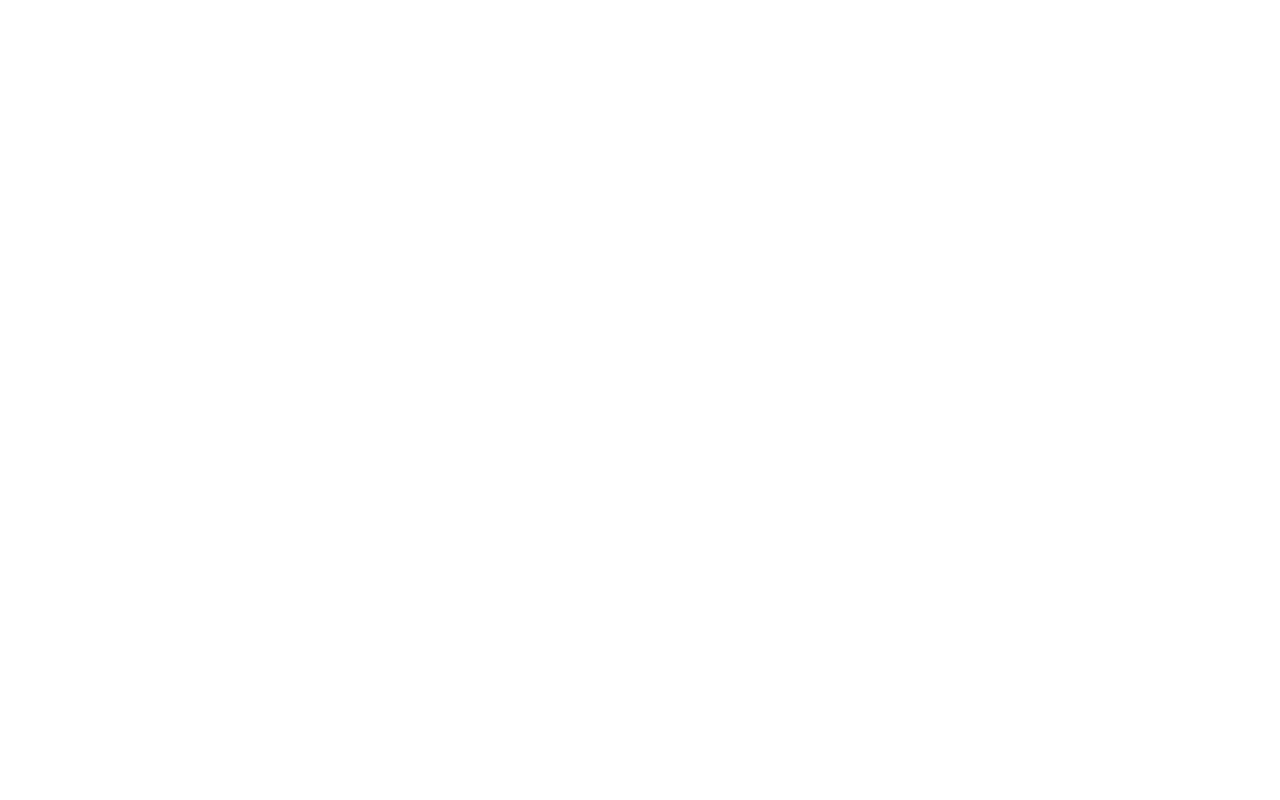
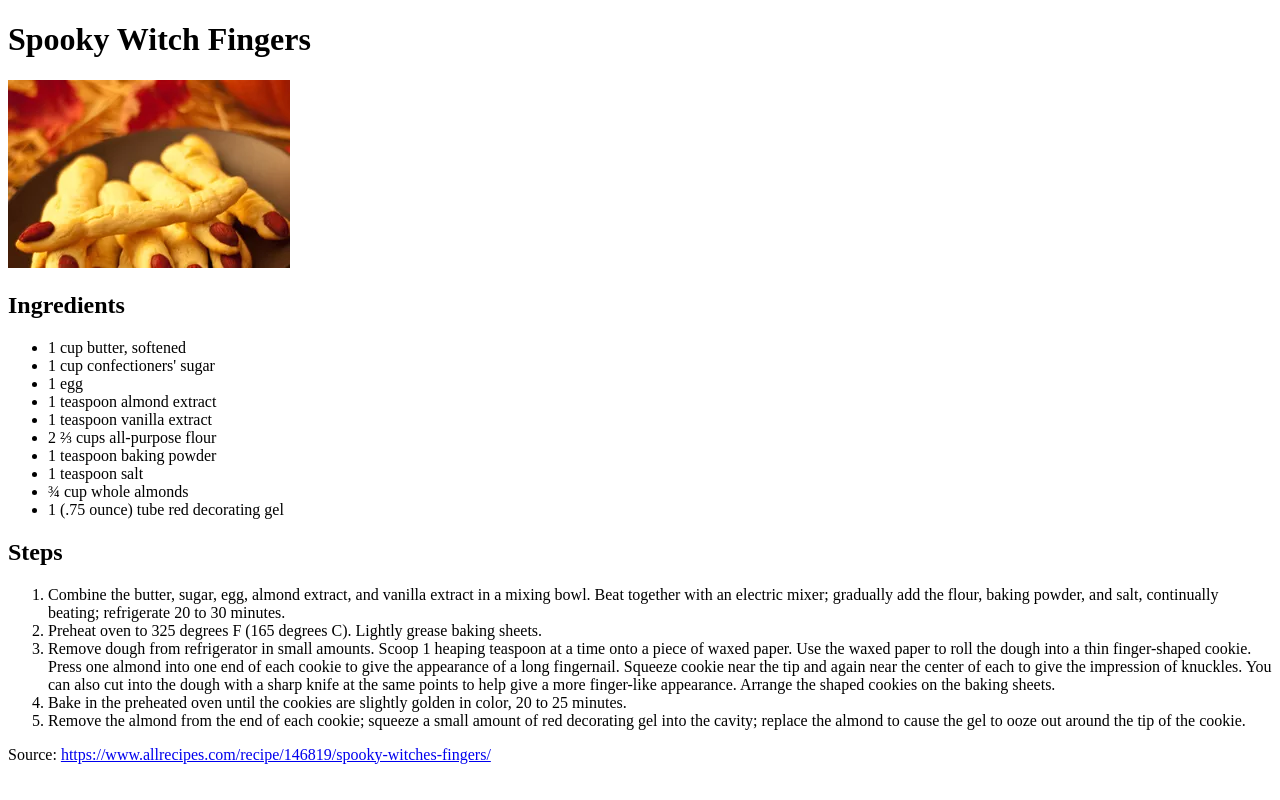
Before and after one commit to SabrinaGir/odin-recipes, a plain HTML site: page spooky-witch-fingers.html in a window 1280 px wide. Drawn offline with Linux system fonts and the light colour scheme.

Commit message:
Finish first recipe: spooky witch fingers

```diff
--- a/spooky-witch-fingers.html
+++ b/spooky-witch-fingers.html
@@ -0,0 +1,51 @@
+<!DOCTYPE html>
+<html lang="en">
+<head>
+    <meta charset="UTF-8">
+    <meta name="viewport" content="width=device-width, initial-scale=1.0">
+    <title>Spooky Witch Fingers</title>
+</head>
+<body>
+    <h1> Spooky Witch Fingers</h1>
+
+    <img src="img/spooky-witch-fingers.webp" alt="image of spooky witch fingers">
+
+    <h2> Ingredients </h2>
+
+    <ul>
+        <li>1 cup butter, softened </li>
+
+        <li>1 cup confectioners' sugar </li>
+
+        <li>1 egg </li>
+
+        <li>1 teaspoon almond extract </li>
+
+        <li>1 teaspoon vanilla extract </li>
+
+        <li>2 ⅔ cups all-purpose flour </li>
+
+        <li>1 teaspoon baking powder </li>
+
+        <li>1 teaspoon salt </li>
+
+        <li>¾ cup whole almonds </li>
+
+        <li> 1 (.75 ounce) tube red decorating gel </li>
+    </ul>
+
+    <h2> Steps </h2>
+
+    <ol>
+
+        <li> Combine the butter, sugar, egg, almond extract, and vanilla extract in a mixing bowl. Beat together with an electric mixer; gradually add the flour, baking powder, and salt, continually beating; refrigerate 20 to 30 minutes.</li>
+        <li> Preheat oven to 325 degrees F (165 degrees C). Lightly grease baking sheets.</li>
+        <li> Remove dough from refrigerator in small amounts. Scoop 1 heaping teaspoon at a time onto a piece of waxed paper. Use the waxed paper to roll the dough into a thin finger-shaped cookie. Press one almond into one end of each cookie to give the appearance of a long fingernail. Squeeze cookie near the tip and again near the center of each to give the impression of knuckles. You can also cut into the dough with a sharp knife at the same points to help give a more finger-like appearance. Arrange the shaped cookies on the baking sheets.</li>
+        <li> Bake in the preheated oven until the cookies are slightly golden in color, 20 to 25 minutes. </li>
+        <li> Remove the almond from the end of each cookie; squeeze a small amount of red decorating gel into the cavity; replace the almond to cause the gel to ooze out around the tip of the cookie. </li>
+    </ol>
+
+
+    <p> Source: <a href="https://www.allrecipes.com/recipe/146819/spooky-witches-fingers/"> https://www.allrecipes.com/recipe/146819/spooky-witches-fingers/</a></p>
+</body>
+</html>
```
Also changed, not shown: index.html (+3 -1 lines), img/spooky-witch-fingers.webp (added).
